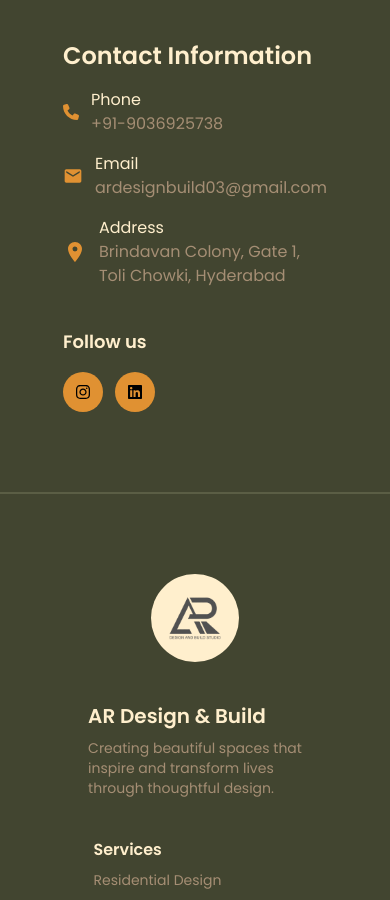
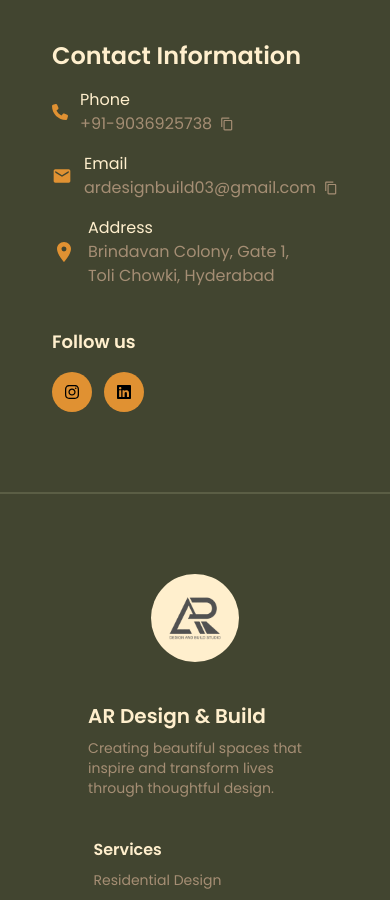
Before and after one commit to arzamansoori/ardesignbuild_website, a React (Vite) app: page / in a window 390 px wide. Shown: the part 7673-8573 px from the top of the page. Built offline with nearby package versions, Linux system fonts and the light colour scheme.

Commit message:
Add button to copy phone no/email

```diff
--- a/src/components/ContactSection.jsx
+++ b/src/components/ContactSection.jsx
@@ -1,8 +1,17 @@
+import { useState } from "react";
 import { FaPhone, FaInstagram, FaLinkedin, FaWhatsapp } from "react-icons/fa6";
-import { MdEmail, MdLocationOn } from "react-icons/md";
+import { MdEmail, MdLocationOn, MdContentCopy, MdCheck } from "react-icons/md";
 import { PHONE_NUMBER, EMAIL, INSTAGRAM_URL, LINKEDIN_URL, WHATSAPP_LINK } from "../utils/constants";
 
 const ContactSection = () => {
+  const [copiedField, setCopiedField] = useState(null);
+
+  const handleCopy = (value, field) => {
+    navigator.clipboard.writeText(value);
+    setCopiedField(field);
+    setTimeout(() => setCopiedField(null), 1500);
+  };
+
   return (
     <div id="contact">
       <div className="section-top mb-20">
@@ -26,7 +35,17 @@
                 </div>
                 <div>
                   <p className="text-cream">Phone</p>
-                  <p className="text-muted">{PHONE_NUMBER}</p>
+                  <div className="flex items-center gap-2">
+                    <p className="text-muted">{PHONE_NUMBER}</p>
+                    <button
+                      type="button"
+                      onClick={() => handleCopy(PHONE_NUMBER, "phone")}
+                      className="text-muted hover:text-cream text-sm cursor-pointer"
+                      aria-label="Copy phone number"
+                    >
+                      {copiedField === "phone" ? <MdCheck /> : <MdContentCopy />}
+                    </button>
+                  </div>
                 </div>
               </div>
 
@@ -37,7 +56,17 @@
                 </div>
                 <div>
                   <p className="text-cream">Email</p>
-                  <p className="text-muted">{EMAIL}</p>
+                  <div className="flex items-center gap-2">
+                    <p className="text-muted">{EMAIL}</p>
+                    <button
+                      type="button"
+                      onClick={() => handleCopy(EMAIL, "email")}
+                      className="text-muted hover:text-cream text-sm cursor-pointer"
+                      aria-label="Copy email address"
+                    >
+                      {copiedField === "email" ? <MdCheck /> : <MdContentCopy />}
+                    </button>
+                  </div>
                 </div>
               </div>
 
```
